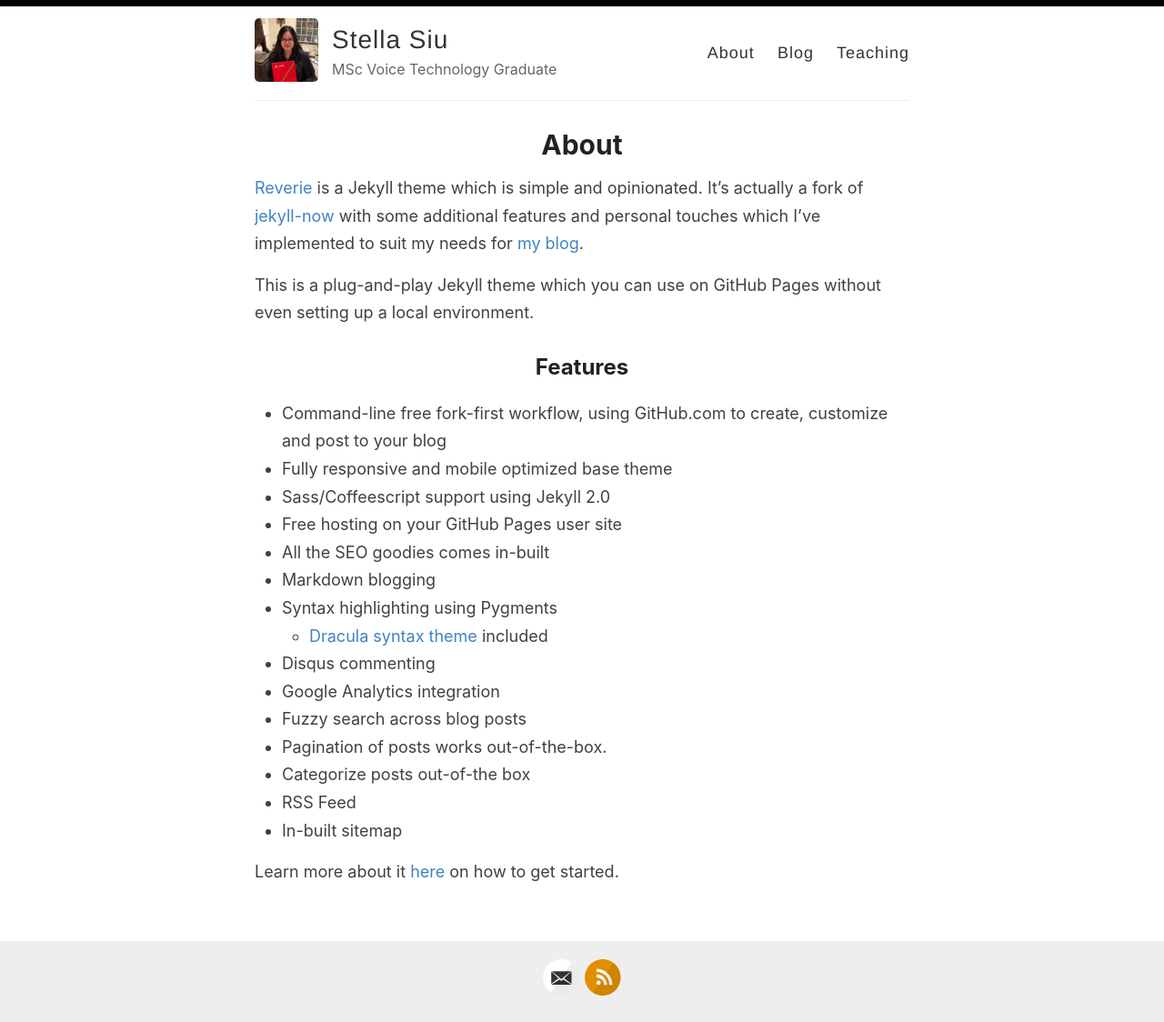
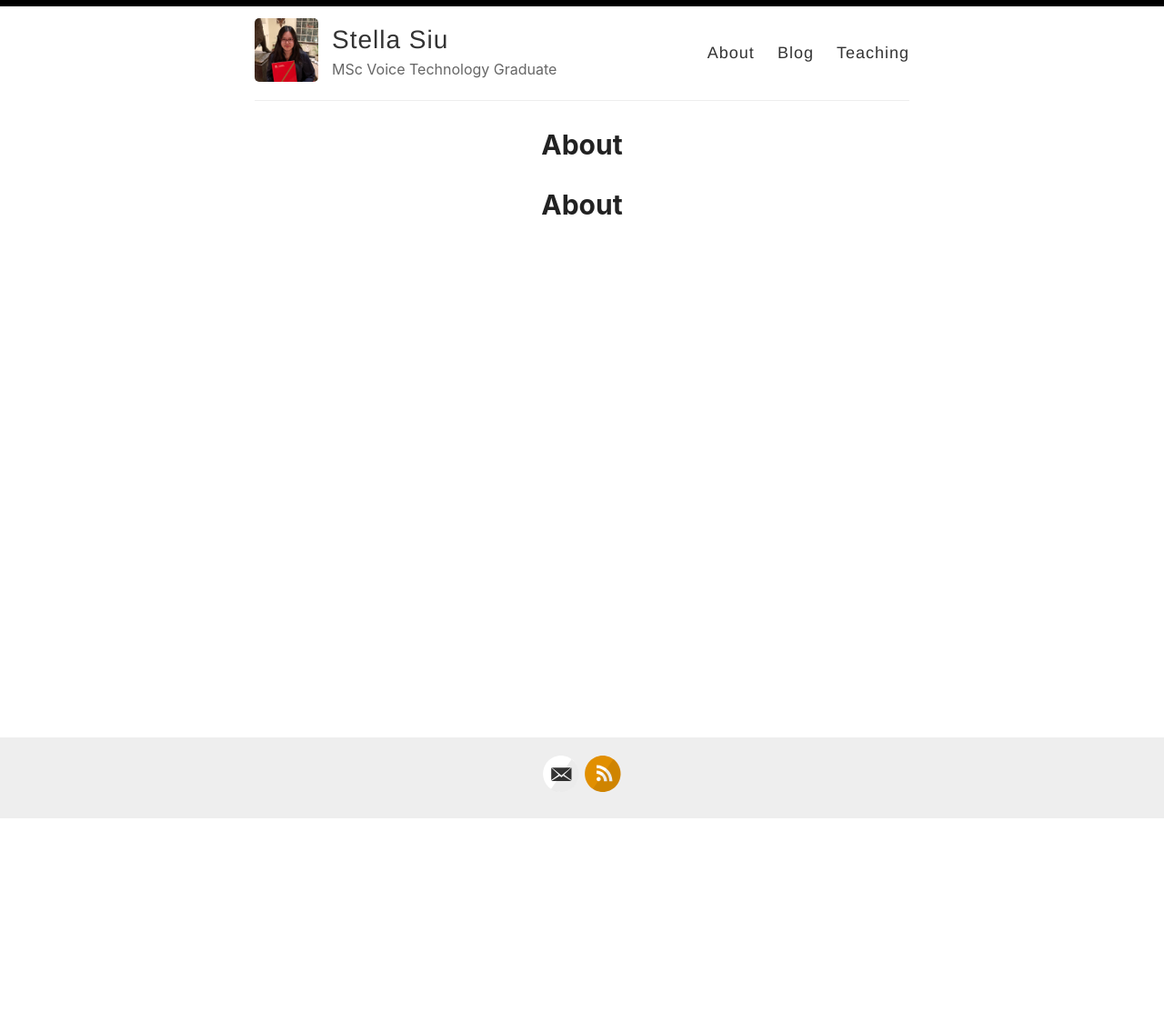
Before and after one commit to stellasiu/stellasiu.github.io, a Jekyll site: the page built from _pages/about.md, in a window 1280 px wide. Shown: the whole page at 91% size. Built offline with Jekyll 4.4.1, drawn with Linux system fonts in a browser that asks for light colours; after the commit the page ends 901 px from its top, so only the background shows below that.

Commit message:
Update about.md

```diff
--- a/_pages/about.md
+++ b/_pages/about.md
@@ -3,27 +3,4 @@
 title: About
 permalink: /about/
 ---
-
-[Reverie](https://github.com/amitmerchant1990/reverie) is a Jekyll theme which is simple and opinionated. It's actually a fork of [jekyll-now](https://github.com/barryclark/jekyll-now) with some additional features and personal touches which I've implemented to suit my needs for [my blog](https://www.amitmerchant.com).
-
-This is a plug-and-play Jekyll theme which you can use on GitHub Pages without even setting up a local environment.
-
-## Features
-
-- Command-line free fork-first workflow, using GitHub.com to create, customize and post to your blog
-- Fully responsive and mobile optimized base theme
-- Sass/Coffeescript support using Jekyll 2.0
-- Free hosting on your GitHub Pages user site
-- All the SEO goodies comes in-built
-- Markdown blogging
-- Syntax highlighting using Pygments
-    - [Dracula syntax theme](https://draculatheme.com/) included
-- Disqus commenting
-- Google Analytics integration
-- Fuzzy search across blog posts
-- Pagination of posts works out-of-the-box.
-- Categorize posts out-of-the box
-- RSS Feed
-- In-built sitemap
-
-Learn more about it [here](https://github.com/amitmerchant1990/reverie) on how to get started.
+# About
```
